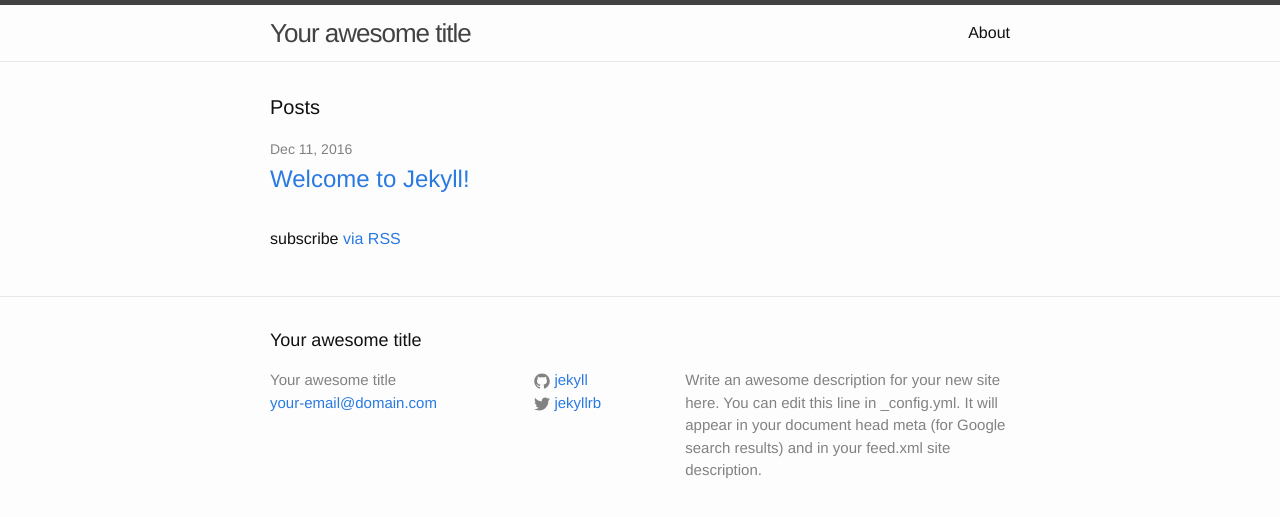
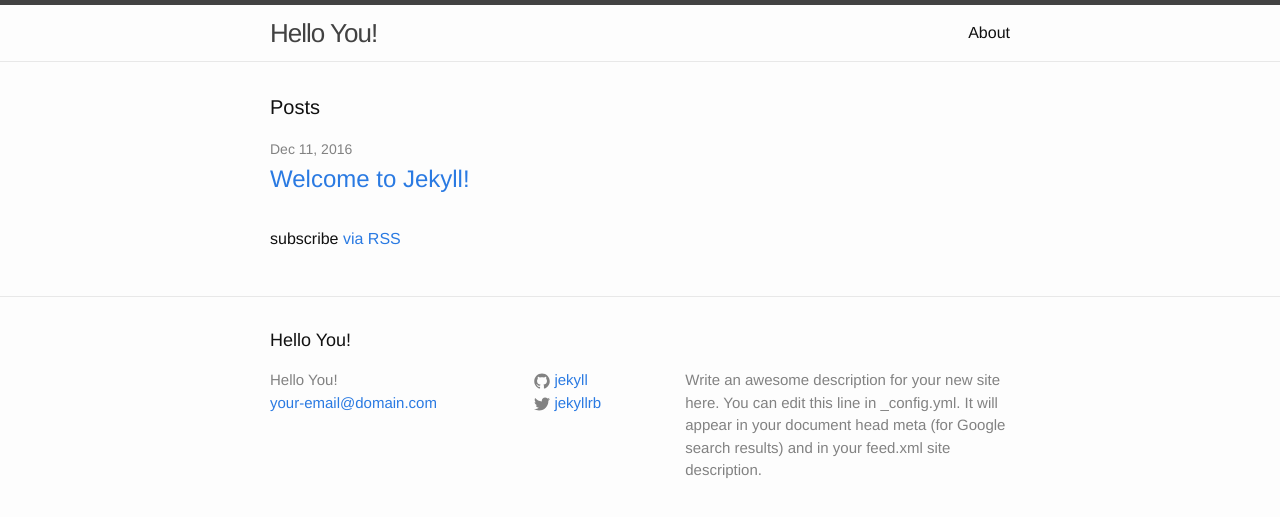
Before and after one commit to gilesmallindine/gilesmallindine.github.io, a Jekyll site: the page built from index.html, in a window 1280 px wide. Shown: the top 517 px of the page. Built offline with Jekyll 4.4.1, drawn with Linux system fonts in a browser that asks for light colours.

Commit message:
Update _config.yml

```diff
--- a/_config.yml
+++ b/_config.yml
@@ -6,7 +6,7 @@
 # 'jekyll serve'. If you change this file, please restart the server process.
 
 # Site settings
-title: Your awesome title
+title: Hello You!
 email: your-email@domain.com
 description: > # this means to ignore newlines until "baseurl:"
   Write an awesome description for your new site here. You can edit this
```
